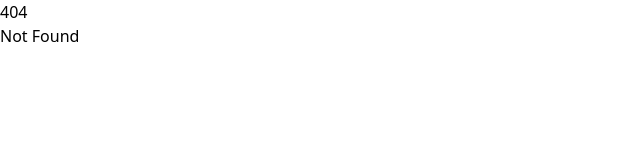
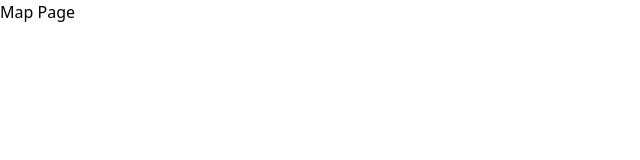
Before and after one commit to 10Sadique/softwrd-task, a SvelteKit app: page /map in a window 1280 px wide. Before the commit this address had no page. Shown: the top 160 px of the page, without its empty margins (0-640 px from the left). Built offline with nearby package versions, Linux system fonts and the light colour scheme.

Commit message:
map route created

```diff
--- /dev/null
+++ b/src/routes/map/+page.svelte
@@ -0,0 +1,3 @@
+<div>
+	<h1>Map Page</h1>
+</div>
```
